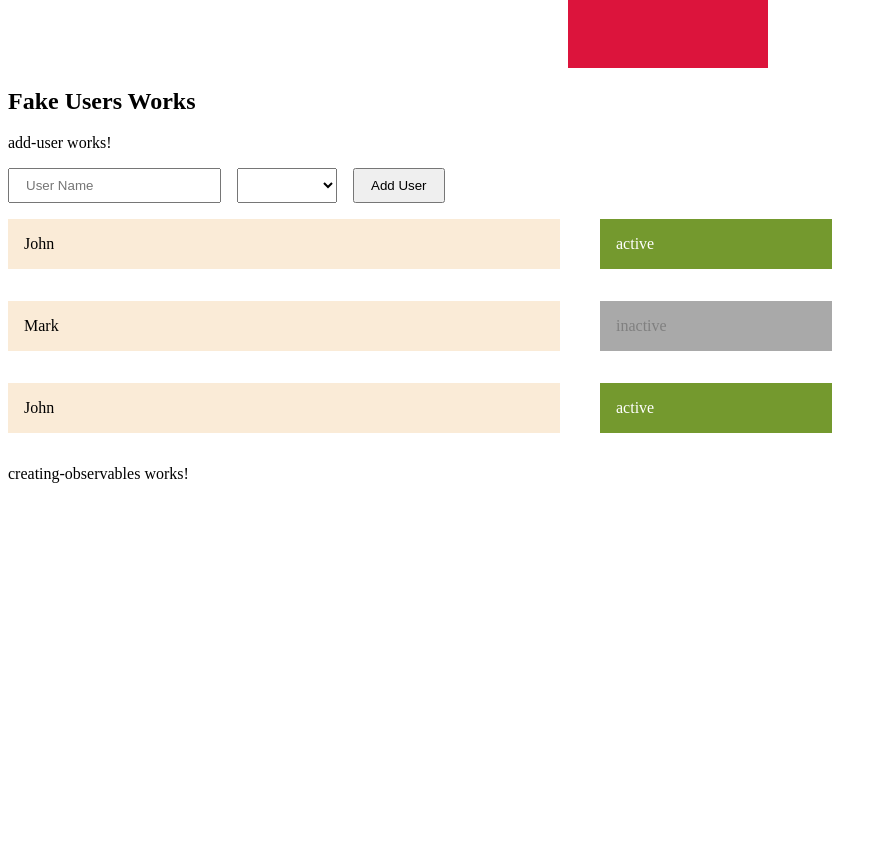
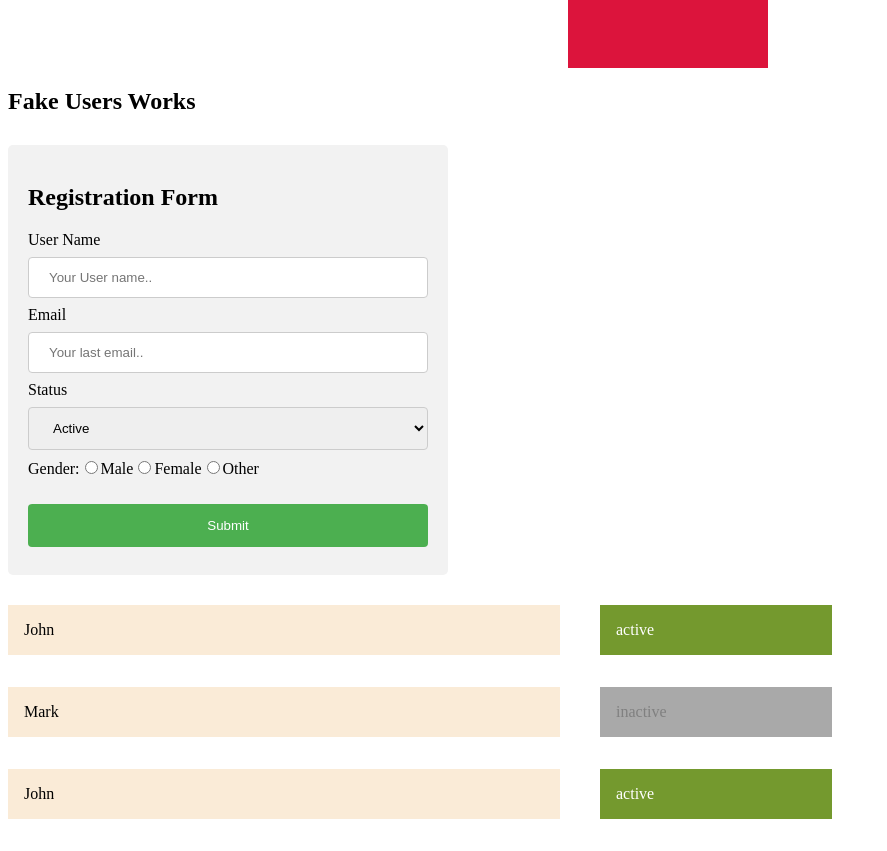
Before and after one commit to julie-j-code/veille-angular, an Angular app: page / in a window 1280 px wide. Shown: the part 1020-1871 px from the top of the page, without its empty margins (0-887 px from the left). Before the commit the page ends 1519 px from the top, so only its background shows below. Built offline with nearby package versions, Linux system fonts and the light colour scheme.

Commit message:
Template Driven Forms memo | Dynamic radio buttons, Use of ngModelGroup, Default values

```diff
--- a/src/app/add-user/add-user.component.css
+++ b/src/app/add-user/add-user.component.css
@@ -1,19 +1,46 @@
-.form{display: flex; gap: 1rem;}
-input, select, button{padding: 0.5rem 1rem; margin-bottom: 1rem;}
-
-input.ng-invalid.ng-touched{border: red 1px solid;}
-
-input.ng-valid{border: green 1px solid;}
-
-/* input.ng-touched{border: black 1px solid;} */
-
-span{
-  color:red; font-size: smaller; display: block; margin-bottom: 1rem;
+input[type=text],[type=email], select {
+  width: 100%;
+  padding: 12px 20px;
+  margin: 8px 0;
+  display: inline-block;
+  border: 1px solid #ccc;
+  border-radius: 4px;
+  box-sizing: border-box;
 }
 
-@media screen and (max-with:750px) {
-  .form{
-    flex-direction: column;
+input[type=submit] {
+  width: 100%;
+  background-color: #4CAF50;
+  color: white;
+  padding: 14px 20px;
+  margin: 8px 0;
+  border: none;
+  border-radius: 4px;
+  cursor: pointer;
+}
+
+input[type=submit]:hover {
+  background-color: #45a049;
+}
+
+.form, .form-data{
+  border-radius: 5px;
+  background-color: #f2f2f2;
+  padding: 20px;
+  width: 50vh;
+  margin: 30px 0;
+}
+
+input.ng-invalid.ng-touched{
+  border: red 1px solid;
+}
+small{
+  color: red;
+}
+
+@media screen and (max-width:800px) {
+  .form, .form-data{
+    width: 95vh;
   }
 
 }
--- a/src/app/add-user/add-user.component.html
+++ b/src/app/add-user/add-user.component.html
@@ -1,13 +1,36 @@
-<p>add-user works!</p>
+<div class="form">
+  <h2 id="registration">Registration Form</h2>
+  <form (ngSubmit)="addUser(form)" #form="ngForm">
 
-<form #form="ngForm" (ngSubmit)="addUser(form)" class="form">
-  <div><input type="text" placeholder="User Name" id="name" ngModel name="name" required #name="ngModel">
-    <span *ngIf="name.invalid && name.touched">The name is a required field</span>
-  </div>
-  <div><select placeholder="status" id="status" name="status" ngModel name="status" required #status="ngModel">
-      <option value="active" name="active">Active</option>
-      <option value="inactive" name="inactive">Inactive</option>
-    </select></div>
-  <button type="submit">Add User</button>
+    <div ngModelGroup="personDetails" #personalDetail="ngModelGroup">
+      <label for="name">User Name</label>
+      <input type="text" id="name" placeholder="Your User name.." name="name" ngModel required #name="ngModel">
+      <!-- <div>
+          <small *ngIf="name.invalid && name.touched">User Name is a required field</small>
+          <span *ngIf="name">You entered {{name}}</span>
+        </div> -->
+      <label for="email">Email</label>
+      <input type="email" id="email" name="email" placeholder="Your last email.." name="email" ngModel required email>
+      <div>
+        <small *ngIf="personalDetail.invalid && personalDetail.touched">Some of the required fields does not have valid
+          value.</small>
+      </div>
+    </div>
+    <div>
+      <label for="status">Status</label>
+      <!-- use of two way binding [(ngModel)]="status" as value is binded to default value -->
+      <select placeholder="status" id="status" name="status" [(ngModel)]="status" name="status" required>
+        <option value="active" name="active">Active</option>
+        <option value="inactive" name="inactive">Inactive</option>
+      </select>
+    </div>
+    <label for="gender">Gender:</label>
+    <span *ngFor="let gen of genders">
+      <input type="radio" id="{{gen.id}}" value="{{gen.value}}" name="gender" ngModel>
+      <label for="male">{{gen.value}}</label>
+    </span>
+    <br><br>
 
-</form>
+    <input type="submit" value="Submit" id="btn"><!--[disabled]="!myForm.valid"-->
+  </form>
+</div>
--- a/src/app/add-user/add-user.component.ts
+++ b/src/app/add-user/add-user.component.ts
@@ -7,8 +7,16 @@ import { UsersService } from '../services/users.service';
   styleUrls: ['./add-user.component.css']
 })
 export class AddUserComponent {
-  name:string=""
-  status:string="active"
+  title:string="Template Driven Forms"
+  status:string="active";
+  name:string="";
+  email: string="";
+
+  genders = [
+    {id: '1', value: 'Male'},
+    {id: '2', value: 'Female'},
+    {id: '3', value: 'Other'}
+  ]
 
   constructor(private userService:UsersService){
 
@@ -17,8 +25,8 @@ export class AddUserComponent {
   addUser(form:any){
     // this.userService.AddNewUser(this.name, this.status)
     // désormais équivalent à
-    this.userService.AddNewUser(form.value.name, form.value.status)
-    console.log(this.userService.getUser);
+    this.userService.AddNewUser(form.value.personDetails.name, form.value.status)
+    // this.userService.getUsers();
     console.log(form.value);
 
   }
--- a/src/app/app.component.html
+++ b/src/app/app.component.html
@@ -4,4 +4,4 @@
 <app-test-directives></app-test-directives>
 <app-comp3></app-comp3>
 <app-users></app-users>
-<app-creating-observables></app-creating-observables>
+<!-- <app-creating-observables></app-creating-observables> -->
--- a/src/app/services/users.service.ts
+++ b/src/app/services/users.service.ts
@@ -22,7 +22,7 @@ export class UsersService {
     this.logger.logMessage(name,status)
   }
 
-  getUser(){
+  getUsers(){
     return this.users
   }
 
--- a/src/app/users/users.component.ts
+++ b/src/app/users/users.component.ts
@@ -14,9 +14,8 @@ users:{name:string, status:string}[]=[]
   }
 
   ngOnInit(): void {
-    this.users=this.userService.getUser()
+    this.users=this.userService.getUsers()
     console.log(this.users);
-
   }
 
 }
```
